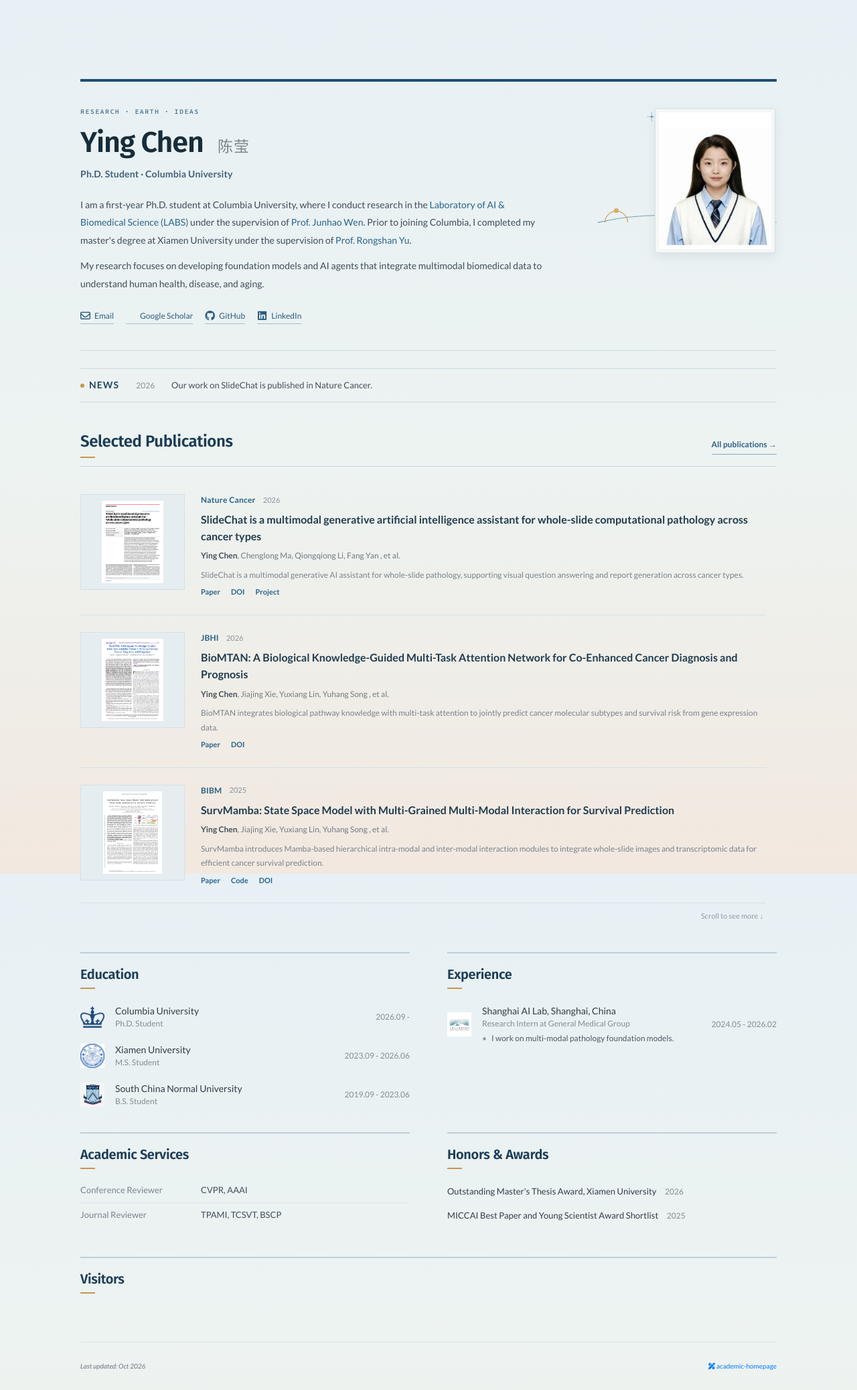
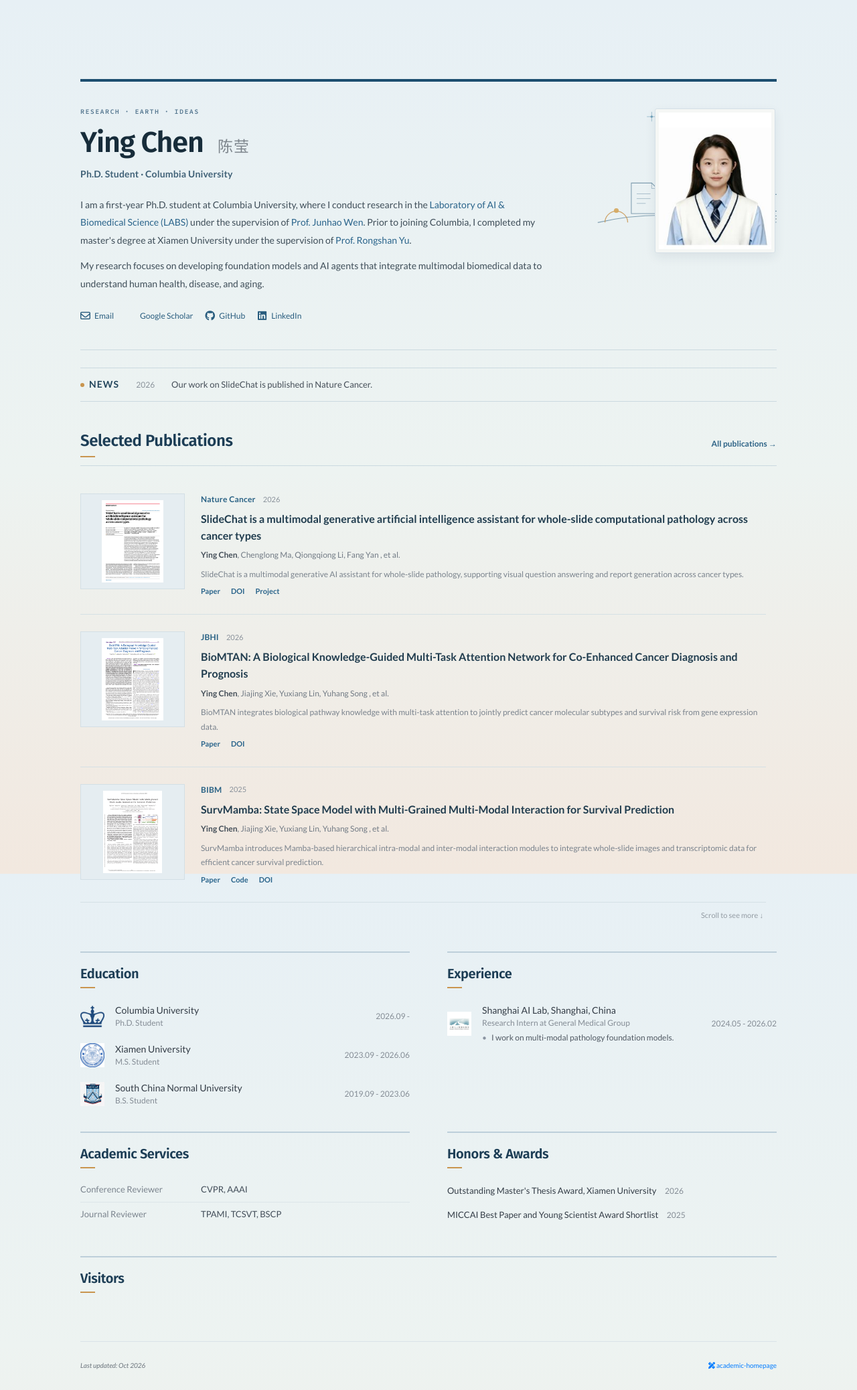
Before and after one commit to CYing18/CYing18.github.io, a Jekyll site: the page built from index.html, in a window 1280 px wide. Shown: the whole page at 67% size. Built offline with Jekyll 4.4.1, drawn with Linux system fonts in a browser that asks for light colours; nearby versions of some CDN libraries; a style sheet for code colours, icons or effects is not loaded.

Commit message:
Refine profile links and exploration illustration

```diff
--- a/assets/css/global.css
+++ b/assets/css/global.css
@@ -619,14 +619,13 @@ div.lazy {
 
 .home-social a {
     padding: 2px 0;
-    border-bottom: 1px solid #a6bfcd;
+    border-bottom: 0;
     border-radius: 0;
     color: #285c7e;
-    transition: border-color 160ms ease, color 160ms ease;
+    transition: color 160ms ease;
 }
 
 .home-social a:hover {
-    border-color: #285c7e;
     color: #173f5c;
     text-decoration: none;
 }
@@ -684,7 +683,6 @@ div.lazy {
 
 .home-section-heading a {
     padding: 5px 0;
-    border-bottom: 1px solid #8baabb;
     color: #2d6386;
     font-weight: 600;
 }
```
Also changed, not shown: assets/images/etc/horizon-globe.svg.
